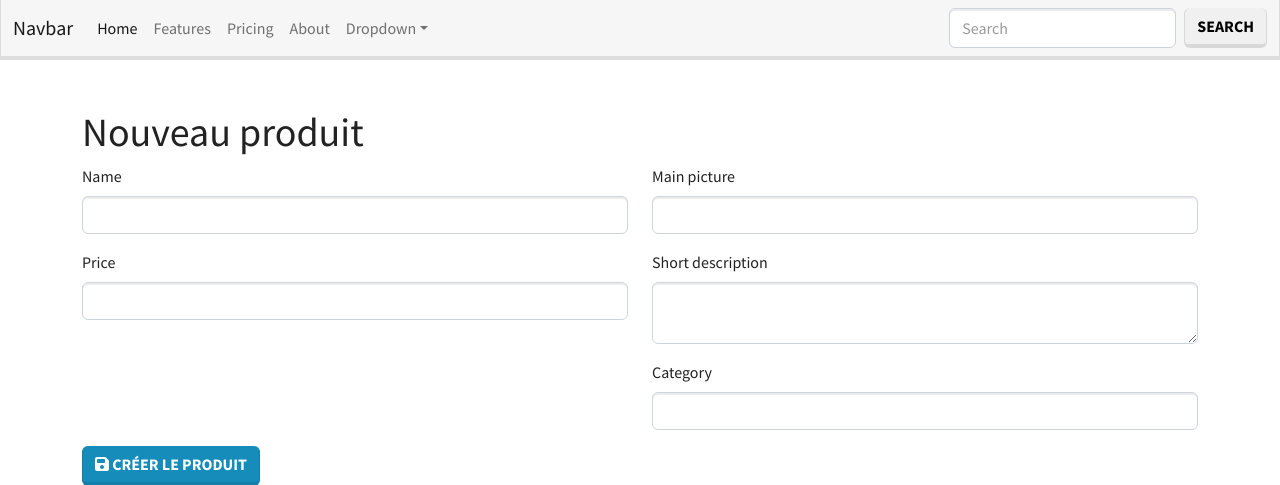
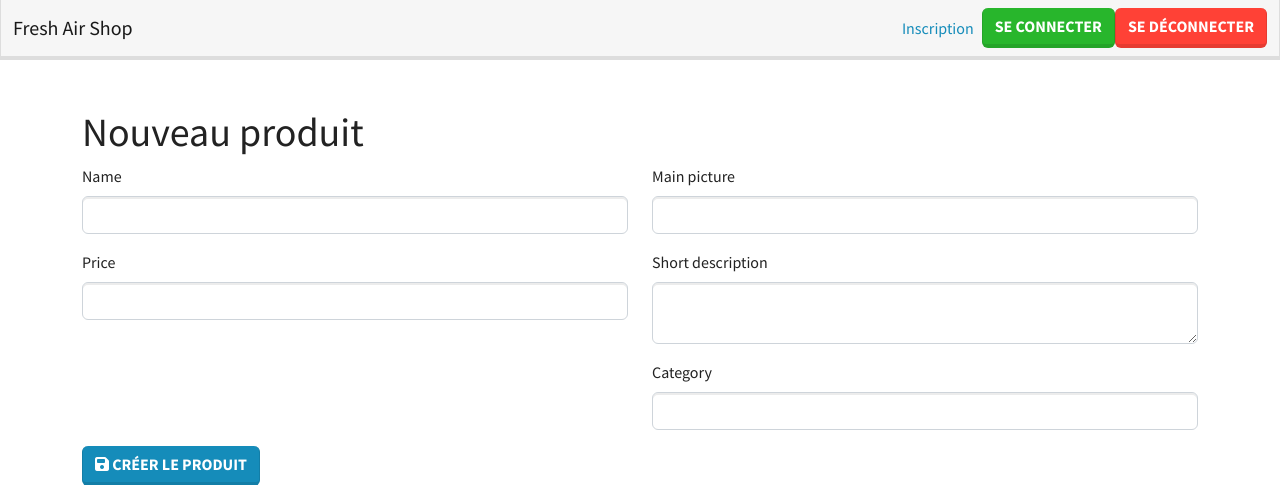
Before and after one commit to antonin-gif/Fresh_Air_Shop_BTS_SIO_2, a Symfony app: template templates/product/create.html.twig in a window 1280 px wide. Shown: the top 485 px of the page. Run offline with Twig, Linux system fonts and the light colour scheme; the template is opened without the code that fills it, so the values that code supplies are empty; form fields are guessed from the names that the template uses; some libraries are stand-ins or nearby versions.

Commit message:
update navbar

```diff
--- /dev/null
+++ b/templates/category/_menu.html.twig
@@ -0,0 +1,5 @@
+{% for c in categories %}
+	<li class="nav-item">
+		<a class="nav-link" href="#">{{ c.name }}</a>
+	</li>
+{% endfor %}
--- a/templates/product/create.html.twig
+++ b/templates/product/create.html.twig
@@ -12,13 +12,9 @@
 		Nouveau produit
 	</h1>
 
-	{# {{form(formView)}} #}
-
 	{{form_start(formView)}}
 
 	{{form_errors(formView)}}
-
-	{# {{form_widget(formView)}} #}
 
 	<div class="row">
 		<div class="col">
--- a/templates/shared/_navbar.html.twig
+++ b/templates/shared/_navbar.html.twig
@@ -1,41 +1,32 @@
 <nav class="navbar navbar-expand-lg navbar-light bg-light">
 	<div class="container-fluid">
-		<a class="navbar-brand" href="#">Navbar</a>
+		<a class="navbar-brand" href="/">Fresh Air Shop</a>
 		<button class="navbar-toggler" type="button" data-bs-toggle="collapse" data-bs-target="#navbarColor03" aria-controls="navbarColor03" aria-expanded="false" aria-label="Toggle navigation">
 			<span class="navbar-toggler-icon"></span>
 		</button>
 
 		<div class="collapse navbar-collapse" id="navbarColor03">
-			<ul class="navbar-nav me-auto">
-				<li class="nav-item">
-					<a class="nav-link active" href="#">Home
-						<span class="visually-hidden">(current)</span>
-					</a>
+			<ul
+				class="navbar-nav me-auto">
+				{# categoryRepository dans globals de twig #}
+				{% for c in categoryRepository.findAll() %}
+					<li class="nav-item">
+						<a class="nav-link" href="#">{{ c.name }}</a>
+					</li>
+				{% endfor %}
+
+			</ul>
+			<ul class="navbar-nav">
+				<li class="nav item">
+					<a href="#" class="nav-link">Inscription</a>
 				</li>
 				<li class="nav-item">
-					<a class="nav-link" href="#">Features</a>
+					<a href="#" class="btn btn-success">Se connecter</a>
 				</li>
 				<li class="nav-item">
-					<a class="nav-link" href="#">Pricing</a>
-				</li>
-				<li class="nav-item">
-					<a class="nav-link" href="#">About</a>
-				</li>
-				<li class="nav-item dropdown">
-					<a class="nav-link dropdown-toggle" data-bs-toggle="dropdown" href="#" role="button" aria-haspopup="true" aria-expanded="false">Dropdown</a>
-					<div class="dropdown-menu">
-						<a class="dropdown-item" href="#">Action</a>
-						<a class="dropdown-item" href="#">Another action</a>
-						<a class="dropdown-item" href="#">Something else here</a>
-						<div class="dropdown-divider"></div>
-						<a class="dropdown-item" href="#">Separated link</a>
-					</div>
+					<a href="#" class="btn btn-danger">Se déconnecter</a>
 				</li>
 			</ul>
-			<form class="d-flex">
-				<input class="form-control me-sm-2" type="text" placeholder="Search">
-				<button class="btn btn-secondary my-2 my-sm-0" type="submit">Search</button>
-			</form>
 		</div>
 	</div>
 </nav>
```
Also changed, not shown: src/Controller/CategoryController.php (+17 -0 lines), 1 other file.
